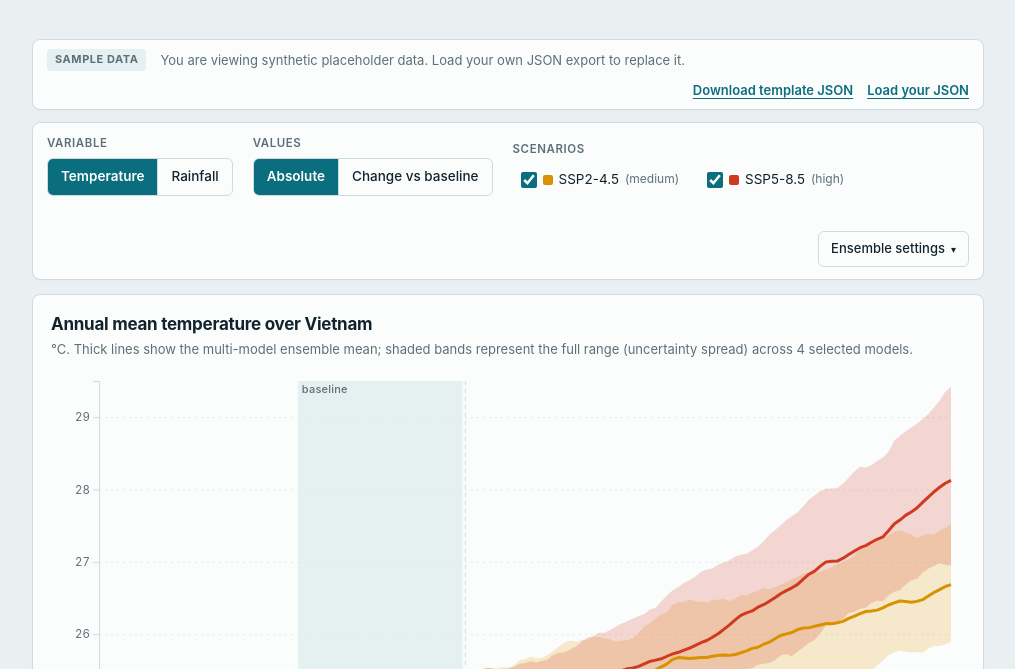
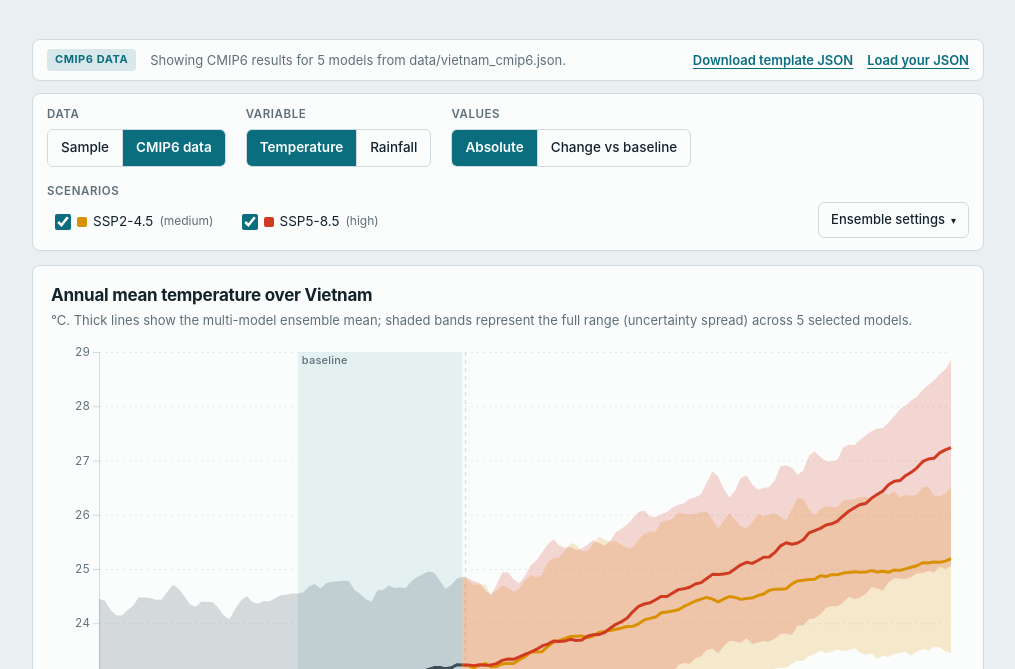
Before and after one commit to Minh24y5/Vietnam-climate-scenario-explorer, a plain HTML site: page index.html in a window 1280 px wide. Shown: the part 131-800 px from the top of the page, without its empty margins (132-1147 px from the left). Drawn offline with nearby package versions, Linux system fonts and the light colour scheme.

Commit message:
Added button that lets you switch between synthetic sample data and real data from NOAA Public CMIP6 Dataset on Google Cloud Marketplace.

```diff
--- a/index.html
+++ b/index.html
@@ -29,6 +29,14 @@
 
         <section class="controls-panel" aria-label="Chart controls">
             <div class="primary-controls">
+                <div class="control-group">
+                    <span class="lbl">Data</span>
+                    <div class="seg" id="srcSeg" role="group" aria-label="Data source">
+                        <button data-s="sample" class="on" aria-pressed="true">Sample</button>
+                        <button data-s="real" id="realBtn" aria-pressed="false" disabled title="Loading data/vietnam_cmip6.json…">CMIP6 data</button>
+                    </div>
+                </div>
+
                 <div class="control-group">
                     <span class="lbl">Variable</span>
                     <div class="seg" id="varSeg" role="group" aria-label="Climate variable">
--- a/main.js
+++ b/main.js
@@ -23,7 +23,10 @@ function synth(){
 }
 
 /* ---------- state ---------- */
-let DATA = synth();
+const SAMPLE = synth();
+let REAL = null;
+let source = 'sample';
+let DATA = SAMPLE;
 const st = {
   v: 'tas',
   mode: 'abs',
@@ -377,8 +380,21 @@ $('#smooth').addEventListener('change', e => {
 
 window.addEventListener('resize', draw);
 
-/* ---------- template download & data management ---------- */
-let placeholder = true;
+/* ---------- data sources: sample / data folder / uploaded file ---------- */
+const REAL_URL = 'data/vietnam_cmip6.json';
+
+function checkData(d) {
+  for (const v of ['tas', 'pr']) {
+    if (!d[v] || !Object.keys(d[v]).length) throw new Error('Missing variable "' + v + '". Expected "tas" and "pr".');
+    for (const [m, o] of Object.entries(d[v])) {
+      if (!o.historical || o.historical.length !== 65) throw new Error(`${v}/${m} needs 65 historical values (1950–2014). Found ${o.historical ? o.historical.length : 0}.`);
+      for (const s of ['ssp245', 'ssp585']) {
+        if (!o[s] || o[s].length !== 86) throw new Error(`${v}/${m}/${s} needs 86 projection values (2015–2100). Found ${o[s] ? o[s].length : 0}.`);
+      }
+    }
+  }
+}
+
 function updateBanner(status, badgeText, message) {
   const b = $('#banner');
   b.classList.remove('ok', 'error');
@@ -386,30 +402,64 @@ function updateBanner(status, badgeText, message) {
   if (status === 'error') b.classList.add('error');
   $('#bbadge').textContent = badgeText;
   $('#bmsg').textContent = message;
-  $('#resetBtn').style.display = placeholder ? 'none' : 'inline-block';
+  $('#resetBtn').style.display = source === 'custom' ? 'inline-block' : 'none';
 }
 
 function banner() {
-  if (placeholder) {
-    updateBanner('normal', 'Sample Data', 'You are viewing synthetic placeholder data. Load your own JSON export to replace it.');
+  const n = Object.keys(DATA.tas).length;
+  if (source === 'sample') {
+    updateBanner('normal', 'Sample Data', 'You are viewing synthetic placeholder data. ' +
+      (REAL ? 'Switch to “CMIP6 data” above to see real projections.' : 'Load your own JSON export to replace it.'));
+  } else if (source === 'real') {
+    updateBanner('ok', 'CMIP6 Data', `Showing CMIP6 results for ${n} models from ${REAL_URL}.`);
   } else {
-    updateBanner('ok', 'Custom Data', `Showing verified data with ${Object.keys(DATA.tas).length} models.`);
+    updateBanner('ok', 'Custom Data', `Showing your uploaded data with ${n} models.`);
   }
 }
 
-$('#resetBtn').addEventListener('click', () => {
-  DATA = synth();
-  placeholder = true;
-  st.models = new Set(Object.keys(DATA.tas));
+// switch the whole page to one dataset
+function useData(src, d) {
+  source = src;
+  DATA = d;
+  st.models = new Set(Object.keys(d.tas));     // model lists differ between datasets
+  document.querySelectorAll('#srcSeg button').forEach(b => {
+    const on = b.dataset.s === src;            // uploaded data: neither button is highlighted
+    b.classList.toggle('on', on);
+    b.setAttribute('aria-pressed', on ? 'true' : 'false');
+  });
   buildModels();
   banner();
   render();
+}
+
+$('#srcSeg').addEventListener('click', e => {
+  const b = e.target.closest('button');
+  if (!b || b.disabled) return;
+  useData(b.dataset.s, b.dataset.s === 'real' ? REAL : SAMPLE);
 });
+
+$('#resetBtn').addEventListener('click', () => useData('sample', SAMPLE));
+
+// load the real file from the data folder (button stays disabled if this fails)
+fetch(REAL_URL)
+  .then(r => { if (!r.ok) throw new Error('HTTP ' + r.status); return r.json(); })
+  .then(d => {
+    checkData(d);
+    REAL = d;
+    const btn = $('#realBtn');
+    btn.disabled = false;
+    btn.removeAttribute('title');
+    if (source === 'sample') useData('real', REAL);   // default to real data once available
+    else banner();
+  })
+  .catch(err => {
+    $('#realBtn').title = `Could not load ${REAL_URL} (${err.message}). Serve the site over http(s), not file://.`;
+    console.warn('CMIP6 data not loaded:', err);
+  });
 
 $('#dlSample').addEventListener('click', e => {
   e.preventDefault();
-  const sample = synth();
-  const blob = new Blob([JSON.stringify(sample, null, 2)], {type: 'application/json'});
+  const blob = new Blob([JSON.stringify(SAMPLE, null, 2)], {type: 'application/json'});
   const url = URL.createObjectURL(blob);
   const a = document.createElement('a');
   a.href = url;
@@ -425,21 +475,8 @@ $('#file').addEventListener('change', e => {
   if (!f) return;
   f.text().then(t => {
     const d = JSON.parse(t);
-    for (const v of ['tas', 'pr']) {
-      if (!d[v] || !Object.keys(d[v]).length) throw new Error('Missing variable "' + v + '". Expected "tas" and "pr".');
-      for (const [m, o] of Object.entries(d[v])) {
-        if (!o.historical || o.historical.length !== 65) throw new Error(`${v}/${m} needs 65 historical values (1950–2014). Found ${o.historical ? o.historical.length : 0}.`);
-        for (const s of ['ssp245', 'ssp585']) {
-          if (!o[s] || o[s].length !== 86) throw new Error(`${v}/${m}/${s} needs 86 projection values (2015–2100). Found ${o[s] ? o[s].length : 0}.`);
-        }
-      }
-    }
-    DATA = d;
-    placeholder = false;
-    st.models = new Set(Object.keys(d.tas));
-    buildModels();
-    banner();
-    render();
+    checkData(d);
+    useData('custom', d);
   }).catch(err => {
     updateBanner('error', 'Upload Error', `Could not load file: ${err.message}`);
     $('#resetBtn').style.display = 'inline-block';
--- a/style.css
+++ b/style.css
@@ -92,6 +92,7 @@ h1{font:650 clamp(24px,4.5vw,34px)/1.15 var(--font-sans);margin:0 0 8px;letter-s
 .lbl{font-size:11.5px;font-weight:600;text-transform:uppercase;letter-spacing:.05em;color:var(--muted)}
 .lbl b{color:var(--ink);font-variant-numeric:tabular-nums;text-transform:none}
 .seg{display:inline-flex;border:1px solid var(--line);border-radius:6px;overflow:hidden;align-self:flex-start}
+.seg button:disabled{opacity:.45;cursor:not-allowed}
 .seg button{font:500 13.5px/1 var(--font-sans);background:transparent;color:var(--ink);border:0;padding:8px 13px;cursor:pointer;min-height:36px;transition:background .12s ease,color .12s ease}
 .seg button:hover:not(.on){background:var(--base)}
 .seg button+button{border-left:1px solid var(--line)}
```
